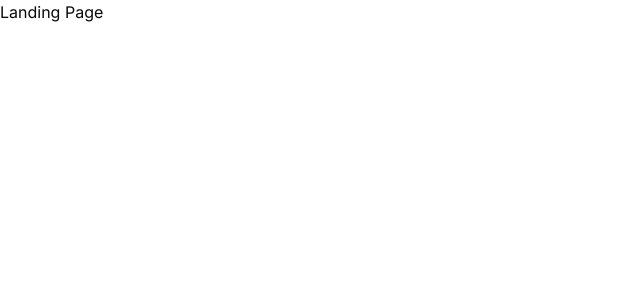
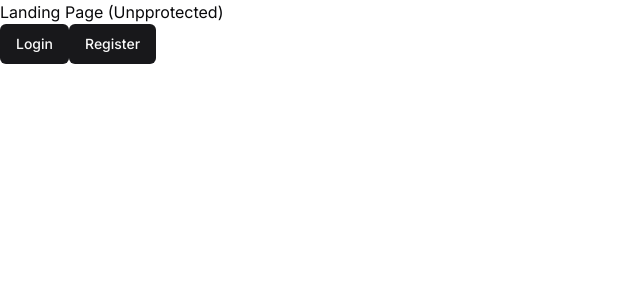
Before and after one commit to aviralrabbit1/ai-saas, a Next.js app: page / in a window 1280 px wide. Shown: the top 300 px of the page, without its empty margins (0-640 px from the left). Built offline with nearby package versions, Linux system fonts and the light colour scheme.

Commit message:
:truck: Dashboard, signin signup :lipstick: Dashboard UI

```diff
--- /dev/null
+++ b/app/(auth)/layout.tsx
@@ -0,0 +1,9 @@
+const AuthLayout = ({ children }: { children: React.ReactNode }) => {
+  return (
+    <div className="flex items-center justify-center h-full">
+        { children }
+    </div>
+  )
+}
+
+export default AuthLayout;
--- a/app/(dashboard)/(routes)/dashboard/page.tsx
+++ b/app/(dashboard)/(routes)/dashboard/page.tsx
@@ -1,9 +1,11 @@
 import { Button } from "@/components/ui/button";
+import { UserButton } from "@clerk/nextjs";
 
 const DashboardPage = () => {
   return (
     <div>
-        DashboardPage
+        DashboardPage (Protected)
+        <UserButton afterSignOutUrl="/" />
     </div>
   )
 }
--- a/app/(landing)/page.tsx
+++ b/app/(landing)/page.tsx
@@ -1,9 +1,23 @@
 import React from 'react'
+import { Button } from "@/components/ui/button";
+import Link from "next/link";
 
 function LandingPage() {
   return (
     <div>
-        Landing Page
+        Landing Page (Unpprotected)
+        <div>
+          <Link href="/sign-in" >
+            <Button>
+              Login
+            </Button>
+          </Link>
+          <Link href="/sign-up" >
+            <Button>
+              Register
+            </Button>
+          </Link>
+        </div>
     </div>
   )
 }
--- a/app/layout.tsx
+++ b/app/layout.tsx
@@ -6,7 +6,7 @@
 const inter = Inter({ subsets: ['latin'] })
 
 export const metadata: Metadata = {
-  title: 'Genius',
+  title: 'AI Mart',
   description: 'AI Platform',
 }
 
--- a/middleware.ts
+++ b/middleware.ts
@@ -1,7 +1,10 @@
 import { authMiddleware } from "@clerk/nextjs";
 
 // protects all routes including api/trpc routes
-export default authMiddleware({});
+export default authMiddleware({
+    publicRoutes: ["/"]
+    // Allows public routes to be accessible without auth
+});
 
 export const config = {
   matcher: ["/((?!.+\\.[\\w]+$|_next).*)", "/", "/(api|trpc)(.*)"],
```
